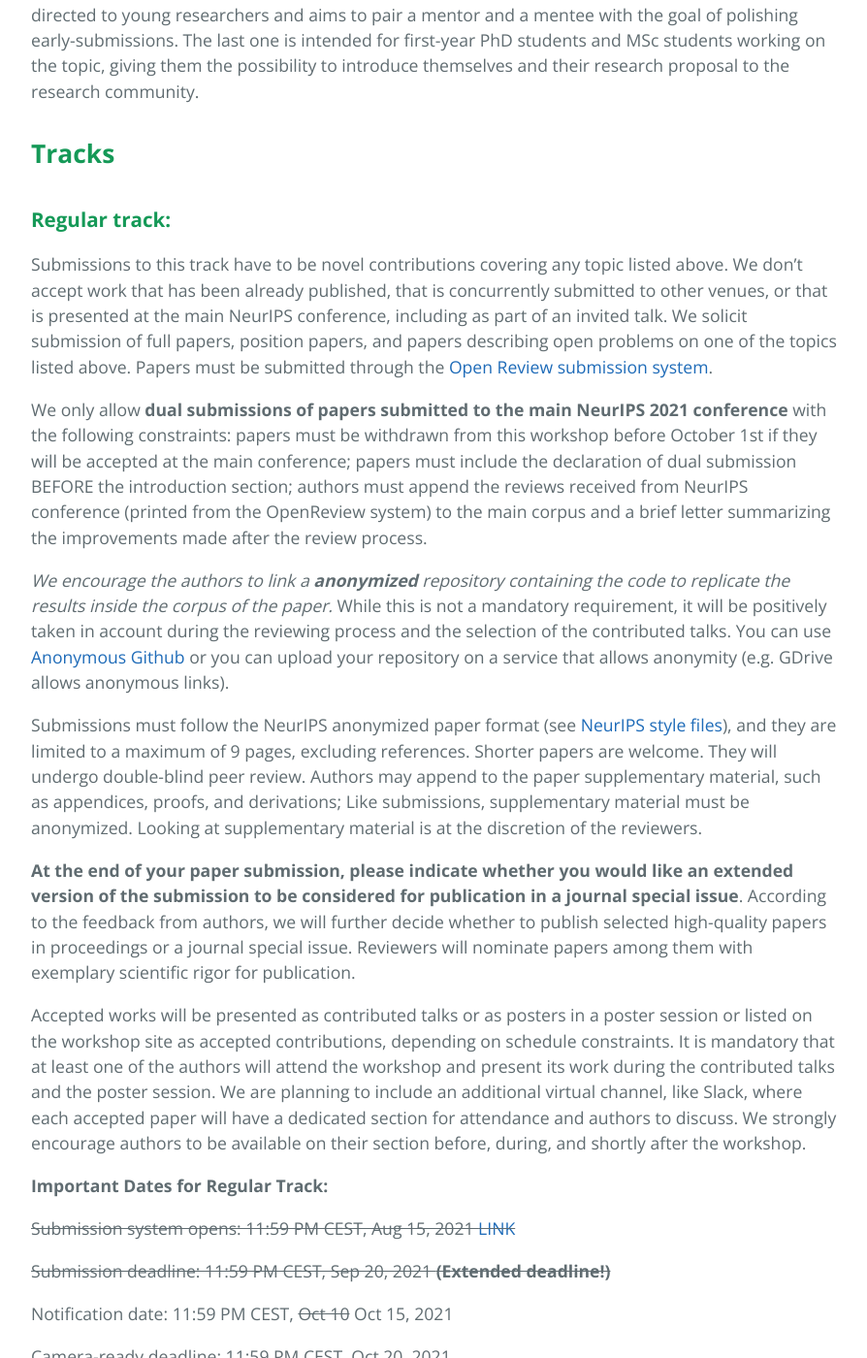
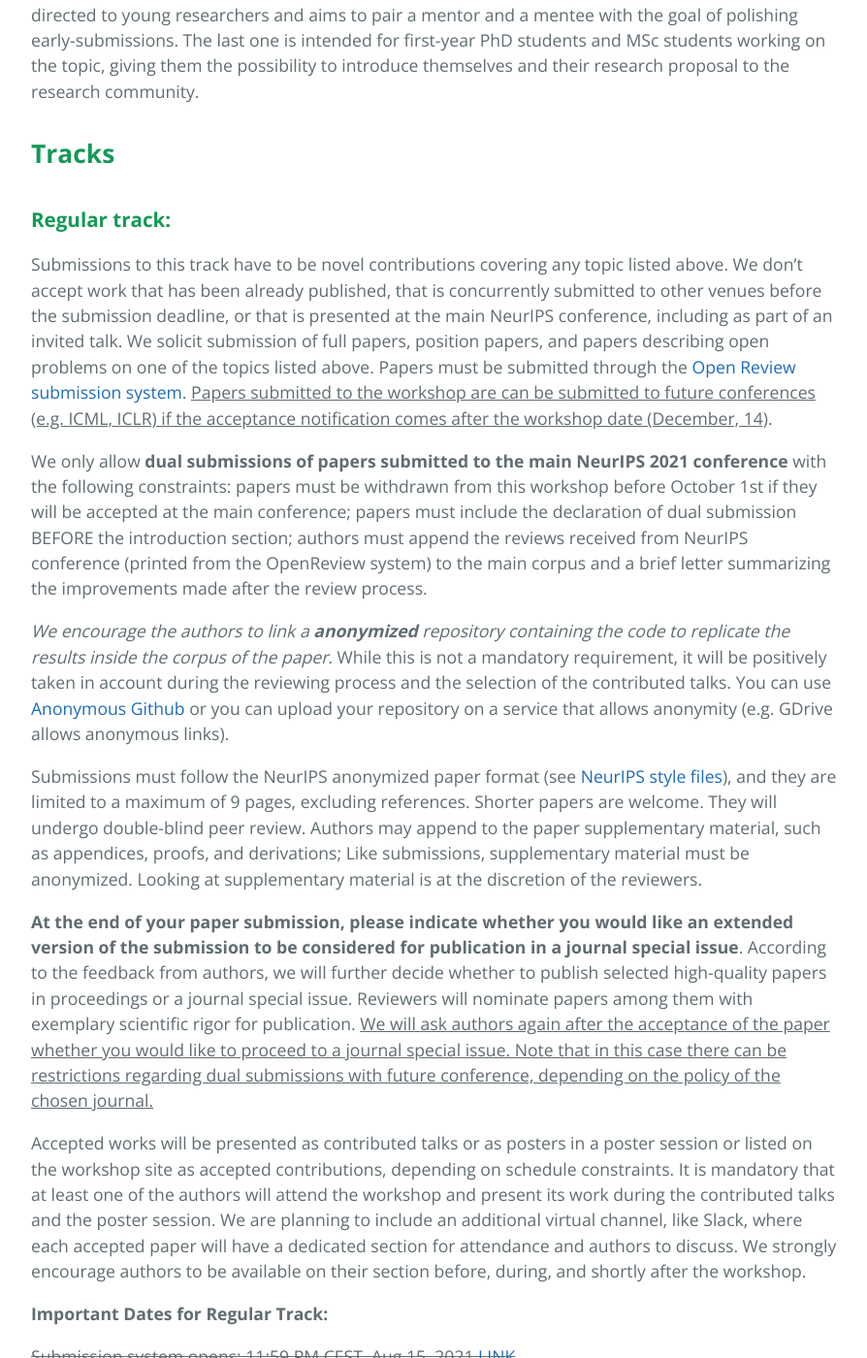
Before and after one commit to xai4debugging/xai4debugging.github.io, a Jekyll site: the page built from index.md, in a window 1280 px wide and 1400 px high, scrolled down 1901 px. Shown: the whole window at 97% size, without its empty margins (192-1086 px from the left). Built offline with Jekyll 4.4.1, drawn with Linux system fonts in a browser that asks for light colours.

Commit message:
added details about submissions

```diff
--- a/index.md
+++ b/index.md
@@ -40,7 +40,7 @@ The call for papers includes three different tracks: *regular*, *mentorship*, an
 ## **Tracks**
 
 ### **Regular track:**
-Submissions to this track have to be novel contributions covering any topic listed above. We don't accept work that has been already published, that is concurrently submitted to other venues, or that is presented at the main NeurIPS conference, including as part of an invited talk. We solicit submission of full papers, position papers, and papers describing open problems on one of the topics listed above. Papers must be submitted through the <a href="https://openreview.net/group?id=NeurIPS.cc/2021/Workshop/XAI4Debugging">Open Review submission system</a>.
+Submissions to this track have to be novel contributions covering any topic listed above. We don't accept work that has been already published, that is concurrently submitted to other venues before the submission deadline, or that is presented at the main NeurIPS conference, including as part of an invited talk. We solicit submission of full papers, position papers, and papers describing open problems on one of the topics listed above. Papers must be submitted through the <a href="https://openreview.net/group?id=NeurIPS.cc/2021/Workshop/XAI4Debugging">Open Review submission system</a>. <u>Papers submitted to the workshop are can be submitted to future conferences (e.g. ICML, ICLR) if the acceptance notification comes after the workshop date (December, 14)</u>.
 
 We only allow **dual submissions of papers submitted to the main NeurIPS 2021 conference** with the following constraints: papers must be withdrawn from this workshop before October 1st if they will be accepted at the main conference; papers must include the declaration of dual submission BEFORE the introduction section; authors must append  the reviews received from NeurIPS conference (printed from the OpenReview system) to the main corpus and a brief letter summarizing the improvements made after the review process.
 
@@ -48,7 +48,7 @@ We only allow **dual submissions of papers submitted to the main NeurIPS 2021 co
 
 Submissions must follow the NeurIPS anonymized paper format (see <a href="https://neurips.cc/Conferences/2021/PaperInformation/StyleFiles"> NeurIPS style files</a>), and they are limited to a maximum of 9 pages, excluding references. Shorter papers are welcome. They will undergo double-blind peer review. Authors may append to the paper supplementary material, such as appendices, proofs, and derivations; Like submissions, supplementary material must be anonymized. Looking at supplementary material is at the discretion of the reviewers.
 
-**At the end of your paper submission, please indicate whether you would like an extended version of the submission to be considered for publication in a journal special issue**. According to the feedback from authors, we will further decide whether to publish selected high-quality papers in proceedings or a journal special issue. Reviewers will nominate papers among them with exemplary scientific rigor for publication.
+**At the end of your paper submission, please indicate whether you would like an extended version of the submission to be considered for publication in a journal special issue**. According to the feedback from authors, we will further decide whether to publish selected high-quality papers in proceedings or a journal special issue. Reviewers will nominate papers among them with exemplary scientific rigor for publication. <u>We will ask authors again after the acceptance of the paper whether you would like to proceed to a journal special issue. Note that in this case there can be restrictions regarding dual submissions with future conference, depending on the policy of the chosen journal.</u>
 
 Accepted works will be presented as contributed talks or as posters in a poster session or listed on the workshop site as accepted contributions, depending on schedule constraints.
 It is mandatory that at least one of the authors will attend the workshop and present its work during the contributed talks and the poster session.
```
